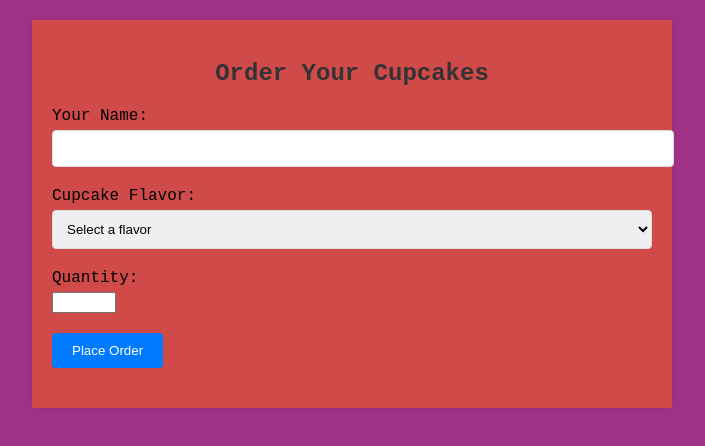
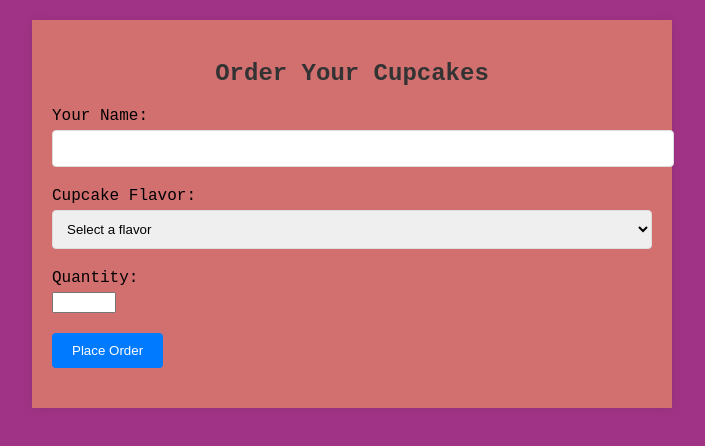
Before and after one commit to LauraLegro/cupcake-order, a website built with Vite: page index.html in a window 1280 px wide. Shown: the whole page, without its empty margins (288-993 px from the left). Built offline with nearby package versions, Linux system fonts and the light colour scheme.

Commit message:
changes background color

```diff
--- a/styles.css
+++ b/styles.css
@@ -7,7 +7,7 @@ body {
 .container {
   max-width: 600px;
   margin: auto;
-  background: rgb(209, 74, 74);
+  background: rgb(210, 112, 112);
   padding: 20px;
   box-shadow: 0 0 10px rgba(0, 0, 0, 0.1);
 }
```
